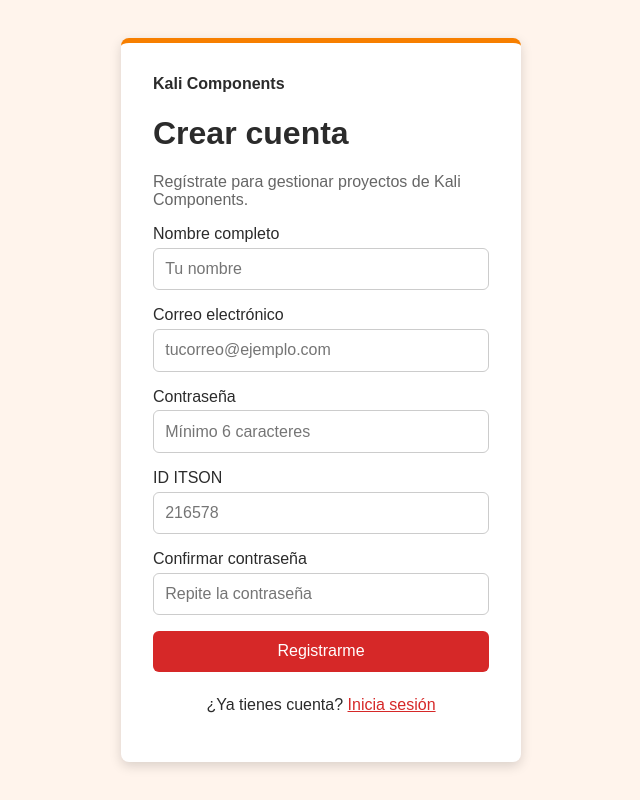
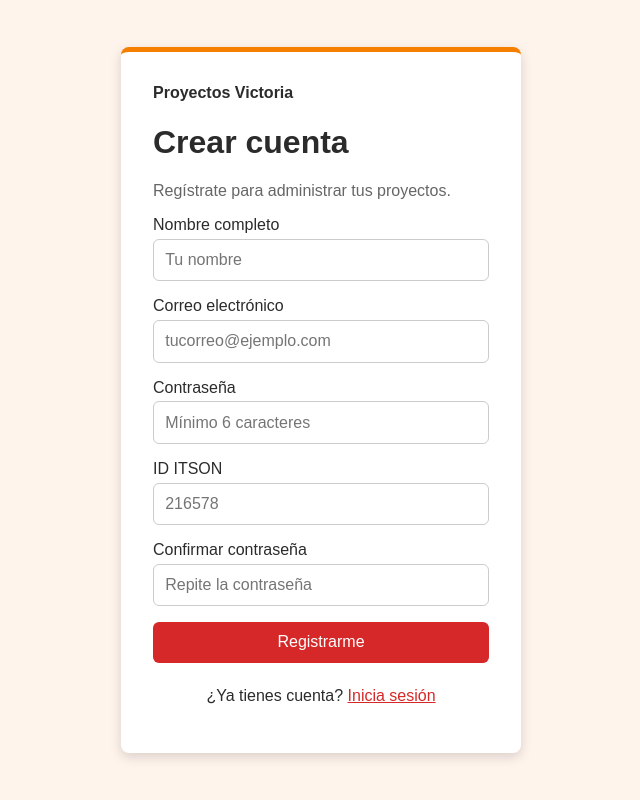
Before and after one commit to anagastelum268096-oss/Kali-Components, a plain HTML site: page backoffice/register.html in a window 1280 px wide. Shown: the whole page, without its empty margins (319-959 px from the left). Drawn offline with Linux system fonts and the light colour scheme.

Commit message:
Rename the backoffice to Proyectos Victoria
Co-authored-by: Copilot <223556219+Copilot@users.noreply.github.com>

```diff
--- a/backoffice/register.html
+++ b/backoffice/register.html
@@ -3,18 +3,18 @@
 <head>
   <meta charset="UTF-8">
   <meta name="viewport" content="width=device-width, initial-scale=1">
-  <meta name="description" content="Crea una cuenta en el backoffice de Kali Components.">
-  <title>Crear cuenta · Kali Components</title>
+  <meta name="description" content="Crea una cuenta en Proyectos Victoria.">
+  <title>Crear cuenta · Proyectos Victoria</title>
   <link rel="stylesheet" href="css/styles.css">
 </head>
 <body class="auth">
   <main class="card">
     <div class="brand">
-      <span>Kali Components</span>
+      <span>Proyectos Victoria</span>
     </div>
 
     <h1>Crear cuenta</h1>
-    <p class="card__subtitle">Regístrate para gestionar proyectos de Kali Components.</p>
+    <p class="card__subtitle">Regístrate para administrar tus proyectos.</p>
 
     <p id="register-alert" class="alert" role="alert" hidden></p>
 
```
Also changed, not shown: backoffice/home.html (+3 -3 lines), backoffice/index.html (+1 -1 lines), backoffice/login.html (+4 -4 lines).
